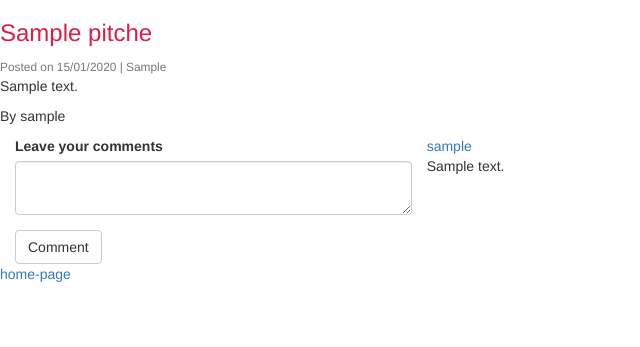
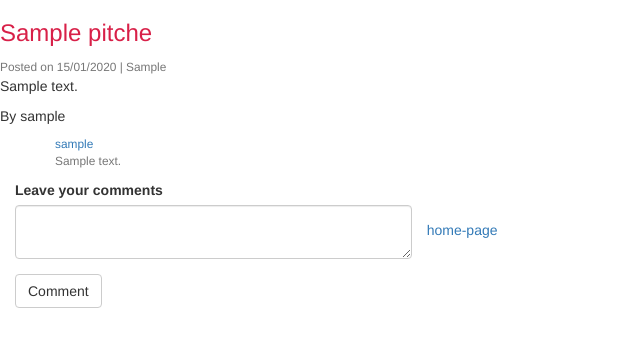
Before and after one commit to Magnific7/Pitch, a Flask app: page /pitch/1/comment in a window 1280 px wide. Shown: the part 52-399 px from the top of the page, without its empty margins (0-640 px from the left). Run offline with Flask 2, Linux system fonts and the light colour scheme; a user stored in the database is signed in; tables that the repository leaves empty hold one stand-in row (values such as "Sample post"); some libraries are stand-ins or nearby versions.

Commit message:
editing the comment.html

```diff
--- a/app/templates/comment.html
+++ b/app/templates/comment.html
@@ -13,13 +13,14 @@
     <p>{{pitch.content}}</p>
     <p>By {{pitch.user.username}}</p>
 </div>
+<div class="container">
+ <small class="text-muted"> {{macro.displayComments(comment)}}</small>
+    </div>
 
 <div class="col-md-4">
         {{ wtf.quick_form(comment_form)}}
     </div>
-    <div class="something">
-         {{macro.displayComments(comment)}}
-    </div>
+
 </div>
-<p><a href="/"> home-page </a></p>
+<p><br><br><a href="/"> home-page </a></p>
 {% endblock %}
--- a/app/templates/index.html
+++ b/app/templates/index.html
@@ -21,7 +21,7 @@
               <a class="nav-link active" data-toggle="tab" href="#interview">Interview</a>
             </li>
             <li class="nav-item">
-              <a class="nav-link" data-toggle="tab" href="#product">Product</a>
+              <a class="nav-link" data-toggle="tab" href="#product">Production</a>
             </li>
             <li class="nav-item">
               <a class="nav-link" data-toggle="tab" href="#promotion">Promotion</a>
```
Also changed, not shown: app/templates/profile/profile.html (+4 -3 lines).
